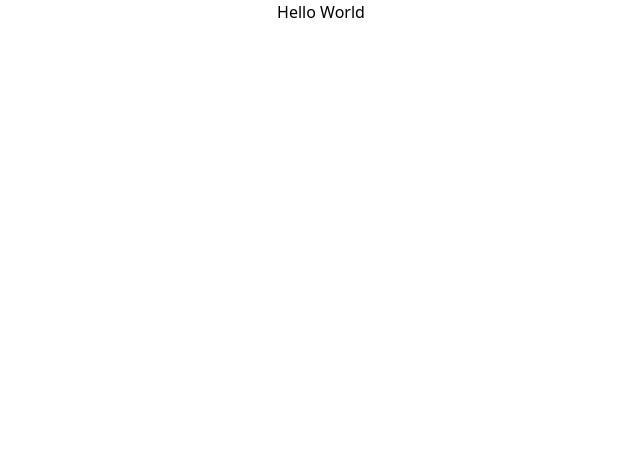
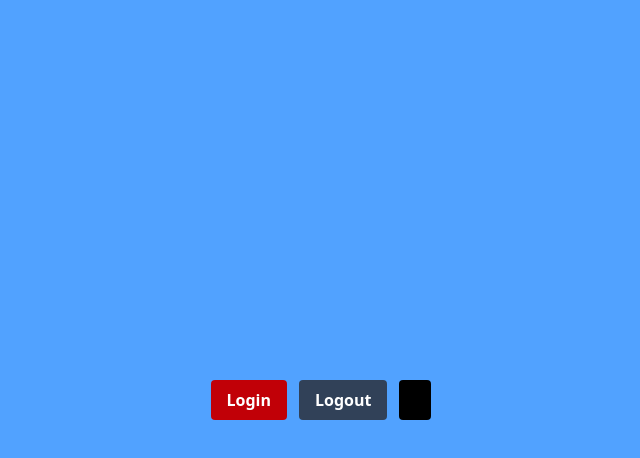
Before and after one commit to mhammdalwii/reactTerbaru, a React (Vite) app in the folder my-react-app/: page / in a window 1280 px wide. Shown: the top 458 px of the page, without its empty margins (319-959 px from the left). Built offline with nearby package versions, Linux system fonts and the light colour scheme.

Commit message:
first commit

```diff
--- a/my-react-app/package.json
+++ b/my-react-app/package.json
@@ -24,6 +24,8 @@
     "eslint-plugin-react-hooks": "^5.2.0",
     "eslint-plugin-react-refresh": "^0.4.19",
     "globals": "^16.0.0",
+    "prettier": "^3.5.3",
+    "prettier-plugin-tailwindcss": "^0.6.11",
     "vite": "^6.3.5"
   }
 }
--- a/my-react-app/src/App.jsx
+++ b/my-react-app/src/App.jsx
@@ -1,5 +1,22 @@
+const Button = (props) => {
+  const { children, variant = "bg-black" } = props;
+  return (
+    <button className={`${variant} text-white font-bold py-2 px-4 rounded`} type="submit">
+      {children}
+    </button>
+  );
+};
+
 function App() {
-  return <div className="flex justify-center">Hello World</div>;
+  return (
+    <div className="flex justify-center bg-blue-400 min-h-screen items-center">
+      <div className="flex gap-x-3">
+        <Button variant="bg-red-700">Login</Button>
+        <Button variant="bg-slate-700">Logout</Button>
+        <Button></Button>
+      </div>
+    </div>
+  );
 }
 
 export default App;
```
Also changed, not shown: 1 other file (tests, documents, lock files or other folders).
